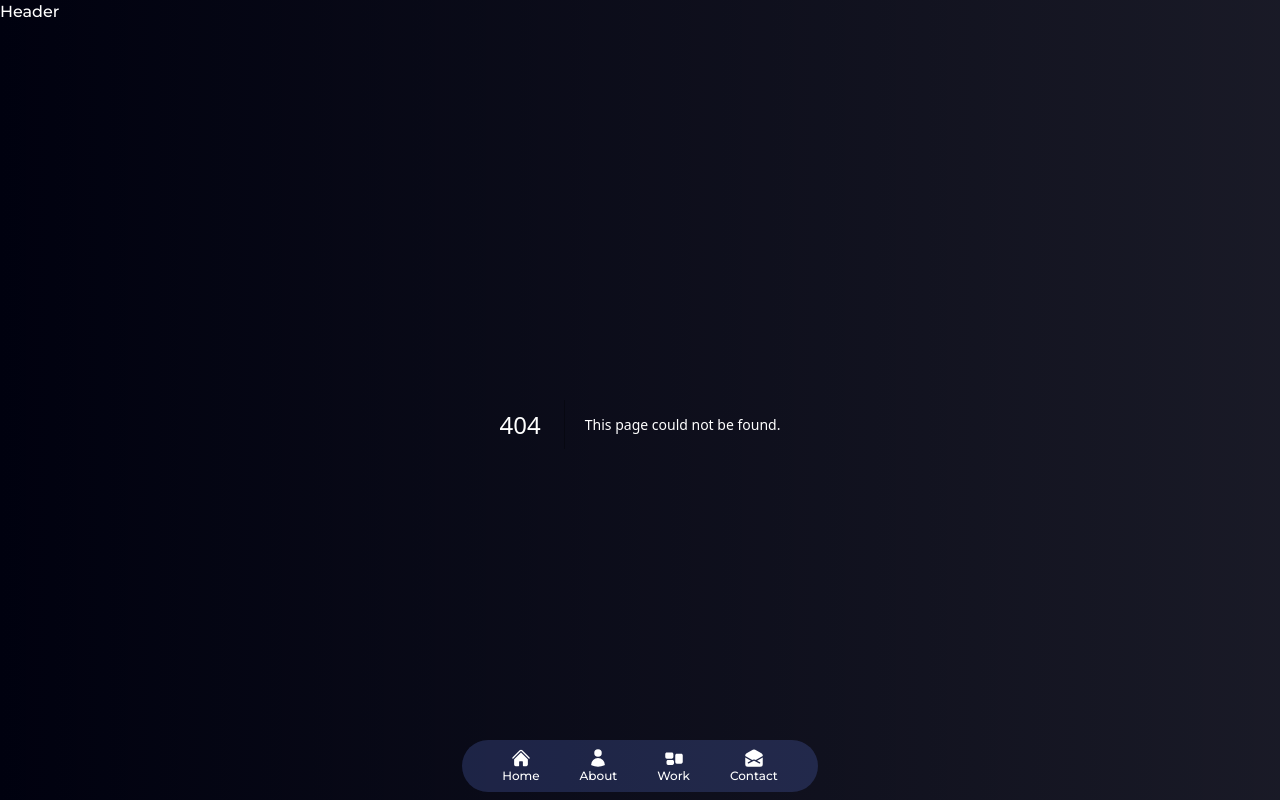
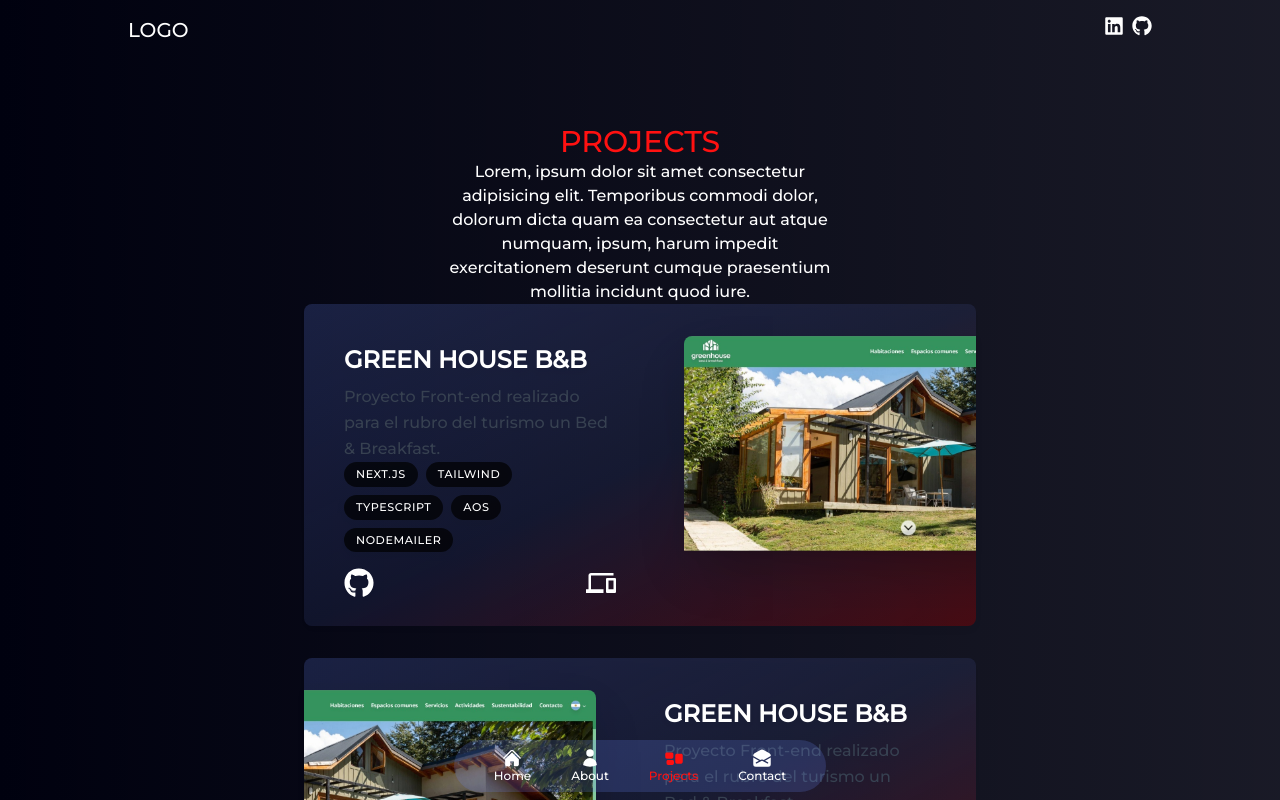
Before and after one commit to joacorojasmoschini/Portafolio, a Next.js app: page /projects in a window 1280 px wide. Before the commit this address had no page. Shown: the top 800 px of the page. Built offline with nearby package versions, Linux system fonts and the light colour scheme.

Commit message:
project cards

```diff
--- a/src/app/about/page.tsx
+++ b/src/app/about/page.tsx
@@ -4,7 +4,7 @@ import { motion } from "framer-motion";
 const About = () => {
   return (
     <motion.div
-      className="w-full"
+      className="w-full h-screen"
       initial={{ x: "100%" }}
       animate={{ x: "0%" }}
       transition={{ delay: 0.8, duration: 1 }}
--- a/src/app/contact/page.tsx
+++ b/src/app/contact/page.tsx
@@ -4,7 +4,7 @@ import { motion } from "framer-motion";
 const Contact = () => {
   return (
     <motion.div
-      className="w-full"
+      className="w-full h-screen"
       initial={{ x: "100%" }}
       animate={{ x: "0%" }}
       transition={{ delay: 0.8, duration: 1 }}
--- a/src/app/page.tsx
+++ b/src/app/page.tsx
@@ -5,7 +5,7 @@ import Image from "next/image";
 const Home = () => {
   return (
     <motion.div
-      className="w-full h-screen"
+      className="w-screen h-screen"
       initial={{ x: "100%" }}
       animate={{ x: "0%" }}
       transition={{ delay: 0.8, duration: 1 }}
@@ -20,8 +20,8 @@ const Home = () => {
             </h1>
             <p className="max-w-sm lg:max-w-xl mx-auto lg:mx-0 text-white/70">
               Bienvenidos a mi portafolio, mi nombre es
-              <span className="text-light-red font-semibold"> Joaquín</span>. Soy
-              un desarrollador full stack con experiencia en la creación de
+              <span className="text-light-red font-semibold"> Joaquín</span>.
+              Soy un desarrollador full stack con experiencia en la creación de
               aplicaciones web. Me apasiona transformar ideas en experiencias
               digitales. Estoy constantemente aprendiendo y explorando nuevas
               tecnologías para mejorar mis habilidades y ofrecer productos de
--- /dev/null
+++ b/src/app/projects/page.tsx
@@ -0,0 +1,39 @@
+"use client";
+import { motion } from "framer-motion";
+import Card from "@/components/Card";
+import { projectsData } from "@/lib/data";
+import React from "react";
+
+const Work = () => {
+  return (
+    <motion.div
+      className="w-full"
+      initial={{ x: "100%" }}
+      animate={{ x: "0%" }}
+      transition={{ delay: 0.8, duration: 1 }}
+    >
+      <div className="max-w-screen-lg mx-auto py-16">
+        <div className="text-center">
+          <h2 className="text-3xl text-light-red">PROJECTS</h2>
+          <p className="max-w-sm mx-auto">
+            Lorem, ipsum dolor sit amet consectetur adipisicing elit. Temporibus
+            commodi dolor, dolorum dicta quam ea consectetur aut atque numquam,
+            ipsum, harum impedit exercitationem deserunt cumque praesentium
+            mollitia incidunt quod iure.
+          </p>
+        </div>
+        <div className="overflow-y flex flex-col justify-center items-center">
+          {projectsData.map((project, index) => {
+            return (
+              <React.Fragment key={index}>
+                <Card {...project}/>
+              </React.Fragment>
+            );
+          })}
+        </div>
+      </div>
+    </motion.div>
+  );
+};
+
+export default Work;
--- a/src/app/work/page.tsx
+++ /dev/null
@@ -1,17 +0,0 @@
-"use client";
-import { motion } from "framer-motion";
-
-const Work = () => {
-  return (
-    <motion.div
-      className="w-full"
-      initial={{ x: "100%" }}
-      animate={{ x: "0%" }}
-      transition={{ delay: 0.8, duration: 1 }}
-    >
-      <div>Work page</div>
-    </motion.div>
-  );
-};
-
-export default Work;
--- /dev/null
+++ b/src/components/Card.tsx
@@ -0,0 +1,86 @@
+"use client";
+
+import { useRef } from "react";
+import Image from "next/image";
+import { motion, useScroll, useTransform } from "framer-motion";
+import { projectsData } from "@/lib/data";
+import { FaGithub } from "react-icons/fa6";
+import { MdOutlineDevices } from "react-icons/md";
+import Link from "next/link";
+
+type ProjectProps = (typeof projectsData)[number];
+
+export default function Card({
+  title,
+  skills,
+  image,
+  deploy,
+  description,
+  repository,
+}: ProjectProps) {
+  const ref = useRef<HTMLDivElement>(null);
+  const { scrollYProgress } = useScroll({
+    target: ref,
+    offset: ["0 1", "1.33 1"],
+  });
+  const scaleProgess = useTransform(scrollYProgress, [0, 1], [0.8, 1]);
+  const opacityProgess = useTransform(scrollYProgress, [0, 1], [0.6, 1]);
+
+  return (
+    <motion.div
+      ref={ref}
+      style={{
+        scale: scaleProgess,
+        opacity: opacityProgess,
+      }}
+      className="group mb-3 sm:mb-8 last:mb-0"
+    >
+      <section className="max-w-[42rem] border border-none rounded-lg overflow-hidden sm:pr-8 relative h-full hover:bg-gray-200 transition sm:group-even:pl-8 text-white bg-gradient-to-br from-light-blue/20 via-light-blue/10 to-red/40 hover:bg-light-blue/10 drop-shadow-md">
+        <div className="pt-4 pb-7 px-5 sm:pl-10 sm:pr-2 sm:pt-10 sm:max-w-[50%] flex flex-col h-full sm:group-even:ml-[18rem]">
+          <h3 className="text-2xl font-semibold">{title}</h3>
+          <p className="mt-2 leading-relaxed text-gray-700 dark:text-white/70">
+            {description}
+          </p>
+          <ul className="flex flex-wrap mt-4 gap-2 sm:mt-auto">
+            {skills.map((tag, index) => (
+              <li
+                className="bg-black/[0.7] px-3 py-1 text-[0.7rem] uppercase tracking-wider text-white rounded-full dark:text-white/70"
+                key={index}
+              >
+                {tag}
+              </li>
+            ))}
+          </ul>
+          <div className="flex justify-between text-3xl pt-4">
+            <Link href={repository}>
+              <FaGithub className="hover:text-light-red cursor-pointer duration-500" />
+            </Link>
+            <Link href={deploy}>
+              <MdOutlineDevices className="hover:text-light-red cursor-pointer duration-500" />
+            </Link>
+          </div>
+        </div>
+
+        <Image
+          src={image}
+          alt="Project I worked on"
+          quality={95}
+          width={1000}
+          height={400}
+          className="absolute hidden sm:block top-8 -right-40 w-[28.25rem] rounded-t-lg shadow-2xl
+        transition
+        group-hover:scale-[1.04]
+        group-hover:-translate-x-3
+        group-hover:translate-y-3
+        group-hover:-rotate-2
+
+        group-even:group-hover:translate-x-3
+        group-even:group-hover:translate-y-3
+        group-even:group-hover:rotate-2
+
+        group-even:right-[initial] group-even:-left-40"
+        />
+      </section>
+    </motion.div>
+  );
+}
--- a/src/components/Header.tsx
+++ b/src/components/Header.tsx
@@ -1,9 +1,22 @@
+import Link from "next/link";
+import { FaLinkedin, FaGithub } from "react-icons/fa6";
+
 const Header = () => {
-  return(
-    <header>
-      Header
+  return (
+    <header className="max-w-screen-lg mx-auto my-4">
+      <div className="w-full flex justify-between text-xl">
+        <div>
+          <Link href="/">
+            LOGO
+          </Link>
+          </div>
+        <div className="flex gap-x-2">
+          <FaLinkedin className="hover:text-red cursor-pointer duration-300"/>
+          <FaGithub className="hover:text-red cursor-pointer duration-300"/>
+        </div>
+      </div>
     </header>
-  )
+  );
 };
 
 export default Header;
--- a/src/components/Navbar.tsx
+++ b/src/components/Navbar.tsx
@@ -23,8 +23,8 @@ const NavBar = () => {
       icon: <HiUser />,
     },
     {
-      name: "Work",
-      path: "/work",
+      name: "Projects",
+      path: "/projects",
       icon: <HiRectangleGroup />,
     },
     {
--- a/src/components/Transition.tsx
+++ b/src/components/Transition.tsx
@@ -20,7 +20,7 @@ const Transition = ({ children }: { children: ReactNode }) => {
     <AnimatePresence mode="wait">
       <main
         key={pathname}
-        className="bg-gradient-to-r from-blue to-blue/90 h-screen w-screen text-white overflow-hidden"
+        className="bg-gradient-to-r from-blue to-blue/90 text-white overflow-hidden"
       >
         <motion.div
           className="top-0 bottom-0 right-full fixed z-40 bg-red w-screen h-screen "
--- /dev/null
+++ b/src/lib/data.ts
@@ -0,0 +1,52 @@
+export const projectsData = [
+  {
+    id: 1,
+    title: "GREEN HOUSE B&B",
+    skills: ["Next.js", "Tailwind", "Typescript", "AOS", "Nodemailer"],
+    image: "/greenhouse/greenhouse.jpeg",
+    deploy: "https://www.greenhousevla.com.ar",
+    description:
+      "Proyecto Front-end realizado para el rubro del turismo un Bed & Breakfast.",
+    repository: "https://github.com/joacorojasmoschini/GreenHouse",
+  },
+  {
+    id: 2,
+    title: "GREEN HOUSE B&B",
+    skills: ["Next.js", "Tailwind", "Typescript", "AOS", "Nodemailer"],
+    image: "/greenhouse/greenhouse.jpeg",
+    deploy: "https://www.greenhousevla.com.ar",
+    description:
+      "Proyecto Front-end realizado para el rubro del turismo un Bed & Breakfast.",
+    repository: "https://github.com/joacorojasmoschini/GreenHouse",
+  },
+  {
+    id: 3,
+    title: "GREEN HOUSE B&B",
+    skills: ["Next.js", "Tailwind", "Typescript", "AOS", "Nodemailer"],
+    image: "/greenhouse/greenhouse.jpeg",
+    deploy: "https://www.greenhousevla.com.ar",
+    description:
+      "Proyecto Front-end realizado para el rubro del turismo un Bed & Breakfast.",
+    repository: "https://github.com/joacorojasmoschini/GreenHouse",
+  },
+  {
+    id: 4,
+    title: "GREEN HOUSE B&B",
+    skills: ["Next.js", "Tailwind", "Typescript", "AOS", "Nodemailer"],
+    image: "/greenhouse/greenhouse.jpeg",
+    deploy: "https://www.greenhousevla.com.ar",
+    description:
+      "Proyecto Front-end realizado para el rubro del turismo un Bed & Breakfast.",
+    repository: "https://github.com/joacorojasmoschini/GreenHouse",
+  },
+  {
+    id: 5,
+    title: "GREEN HOUSE B&B",
+    skills: ["Next.js", "Tailwind", "Typescript", "AOS", "Nodemailer"],
+    image: "/greenhouse/greenhouse.jpeg",
+    deploy: "https://www.greenhousevla.com.ar",
+    description:
+    "Proyecto Front-end realizado para el rubro del turismo un Bed & Breakfast.",
+    repository: "https://github.com/joacorojasmoschini/GreenHouse",
+  },
+];
```
Also changed, not shown: public/greenhouse/greenhouse.jpeg (added).
